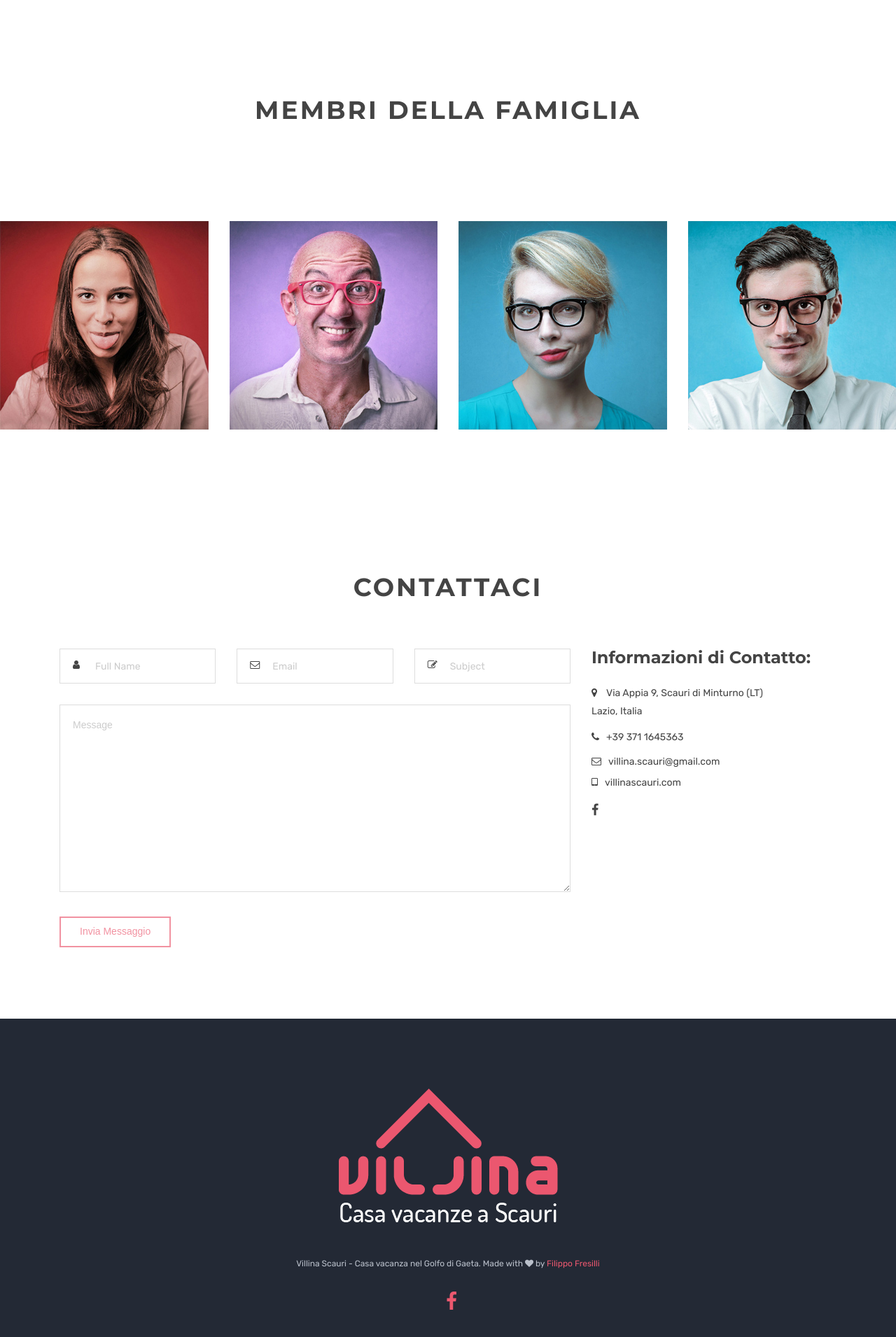
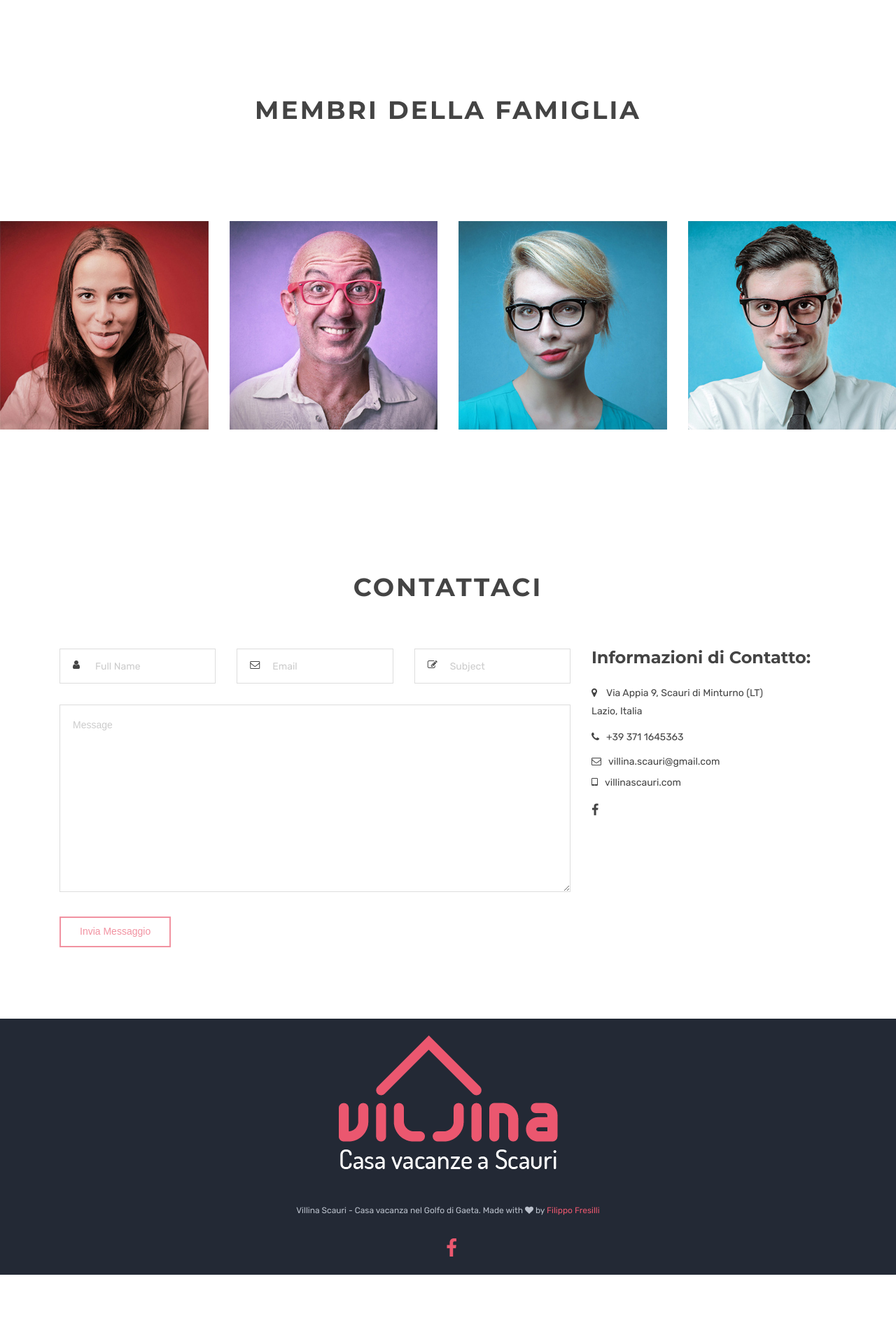
Before and after one commit to filippo-fresilli/villina-scauri, a Jekyll site: the page built from index.html, in a window 1280 px wide. Shown: the part 2930-4841 px from the top of the page at 70% size. Built offline with Jekyll 4.4.1, drawn with Linux system fonts in a browser that asks for light colours.

Commit message:
added p-4 on footer

```diff
--- a/_includes/themes/bootstrap/footer.html
+++ b/_includes/themes/bootstrap/footer.html
@@ -1,5 +1,5 @@
 <!-- Footer -->
-<footer class="default-footer text-center">
+<footer class="default-footer text-center p-4">
   <div class="container">
     <img
       class="mb-40 footer-logo"
```
